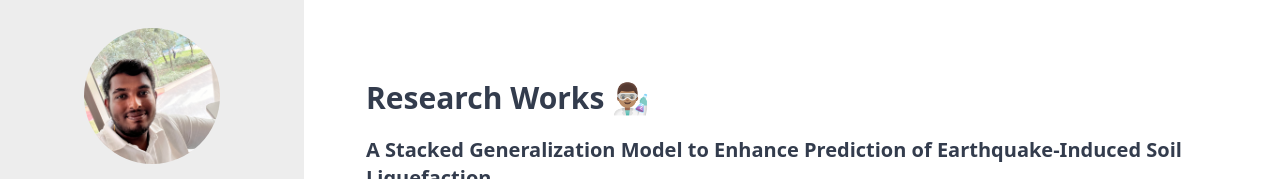
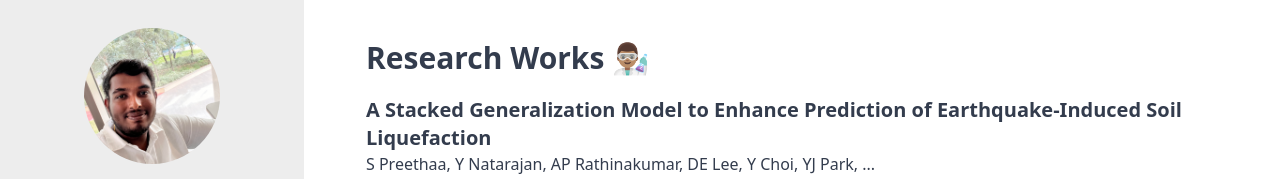
Before and after one commit to arunpandian7/arunpandian7.github.io, an Astro site: page /research in a window 1280 px wide. Shown: the top 179 px of the page. Built offline with nearby package versions, Linux system fonts and the light colour scheme; Astro itself is replaced by a stand-in of ours.

Commit message:
fix: removed the margin

```diff
--- a/src/pages/research.astro
+++ b/src/pages/research.astro
@@ -6,7 +6,7 @@
 ---
 
 <BaseLayout title="Research" sideBarActiveItemID="research">
-    <div class="text-3xl w-full font-bold mb-5 mt-10">Research Works 👨🏽‍🔬</div>
+    <div class="text-3xl w-full font-bold mb-5 ">Research Works 👨🏽‍🔬</div>
     {
       articles.reverse().map((article)=>
         <PaperCitation
```
